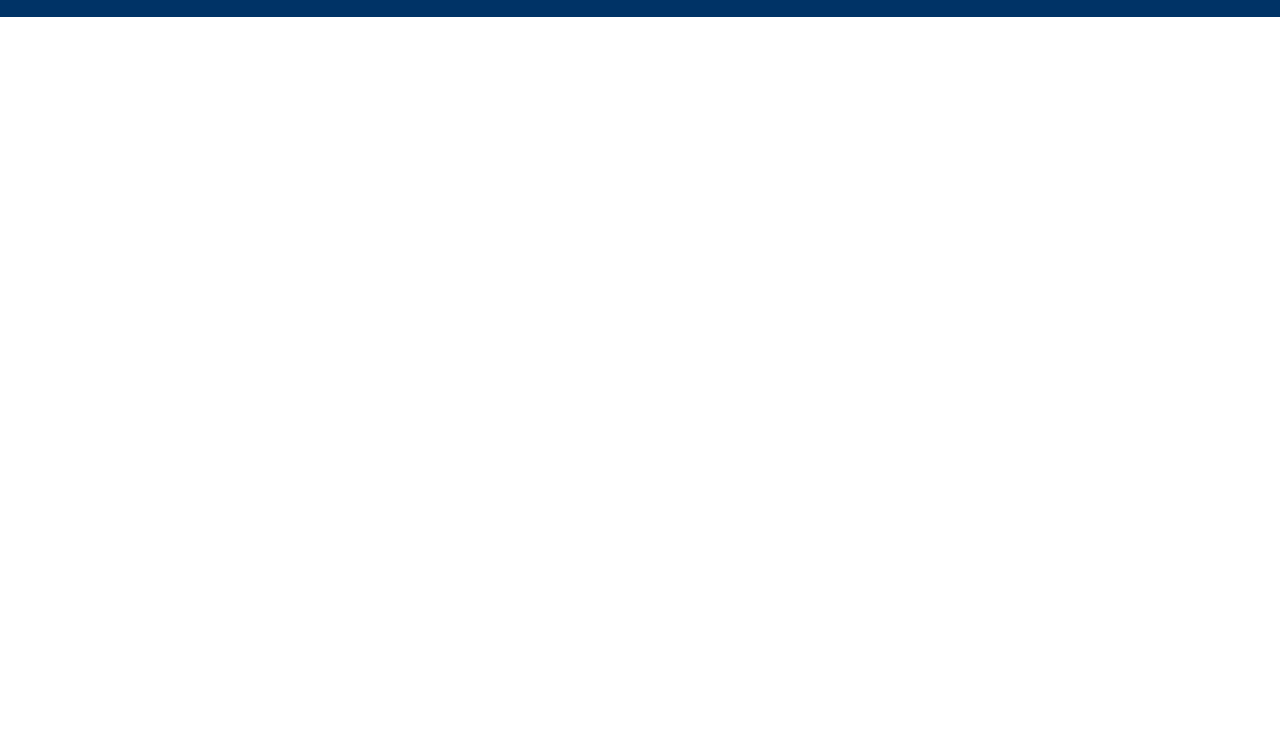
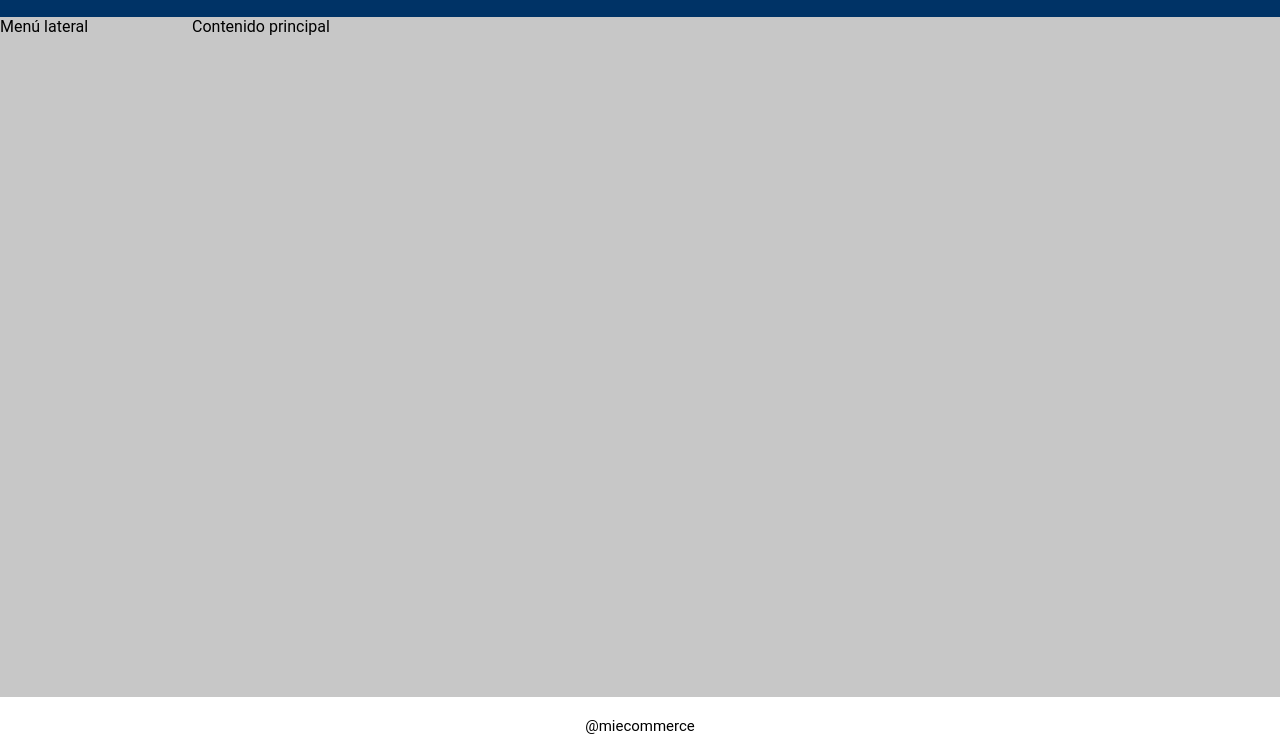
Before and after one commit to chechoguz/Desafio8, a plain HTML site: page index.html in a window 1280 px wide. Shown: the part 51-806 px from the top of the page. Drawn offline with Linux system fonts and the light colour scheme.

Commit message:
grilla lista

```diff
--- a/assets/css/estilos.css
+++ b/assets/css/estilos.css
@@ -3,21 +3,52 @@
     --azul-marino:#003366;
     --dark-jungle: #1B1F21;
     --outer-space: #444749;
-    --old-silver: #828485;
+    --old-silver: #c7c7c7;
     }
 
 * {
     padding: 0;
     margin: 0;
-    box-sizing: border-box;
 }
 /* Typography */
 body {
     font-family: 'Roboto', sans-serif;
 }
 
+header{
+    grid-area: header;
+    background-color: var(--azul-marino);
+    }
+menu{
+    grid-area: menu;
+    background-color: var(--old-silver);
+    }
+main{
+    grid-area: main;
+    background-color: var(--old-silver);
+    }
+footer{
+    grid-area: footer;
+    background-color: var(--white);
+    text-align: center;
+    width: 100%;
+    padding: 20px 0;
+    font-size: 15px;
+
+    }
+
+.grid-container{
+    display: grid;
+    grid-template-columns: auto 85%;
+    grid-template-rows: auto 85vh auto;
+    grid-template-areas:
+    "header header"
+    "menu main"
+    "footer footer";
+    gap: 0px;
+    }
+
 .navbar {
-    background-color: var(--azul-marino);
     color: var(--white);
     text-align: center;
     width: 100%;
--- a/index.html
+++ b/index.html
@@ -7,10 +7,20 @@
     <link rel="stylesheet" href="./assets/css/estilos.css">
     <script src="https://kit.fontawesome.com/e0aaca9298.js" crossorigin="anonymous"></script>
 </head>
-<body>
-    <nav class="navbar">
-        <div class="logo">Mi e-commerce</div>
-    </nav>
+<body class="grid-container">
+    <header>
+        <nav class="navbar">
+            <div class="logo">Mi e-commerce</div>
+        </nav>
+    </header>
+    <menu> Menú lateral
 
+    </menu>
+    <main> Contenido principal
+
+    </main>
+    <footer> @miecommerce
+
+    </footer>
 </body>
 </html>
```
